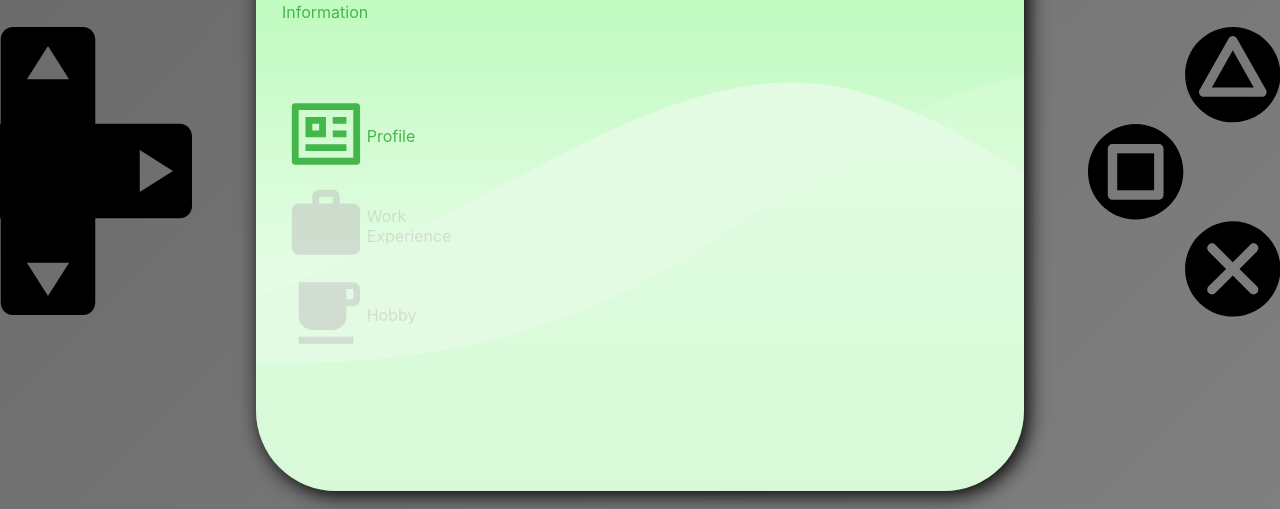
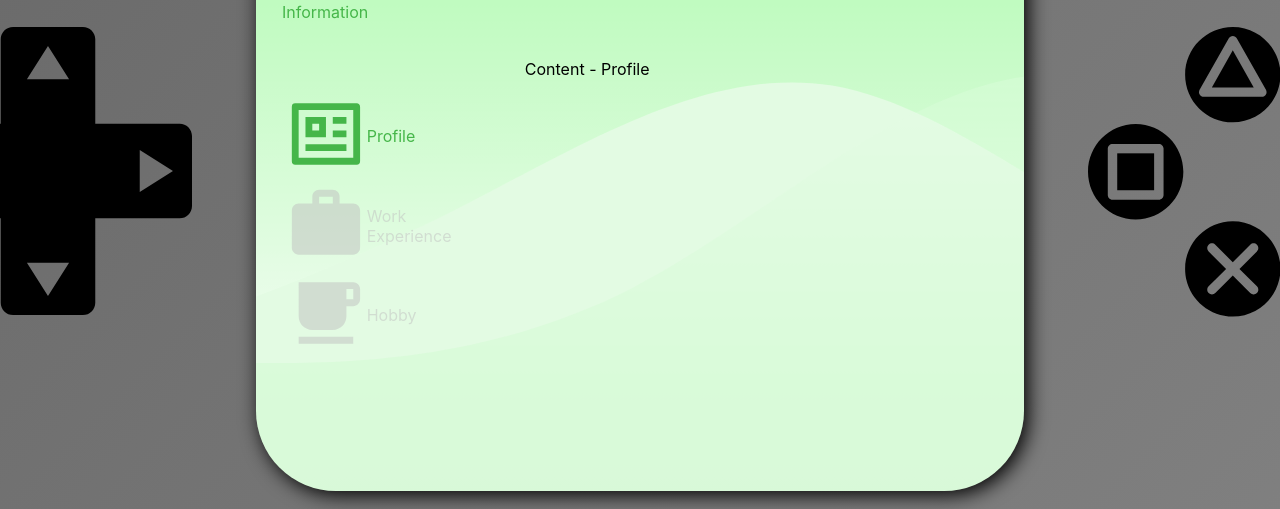
Before and after one commit to linnefromice/portfolio_practice, a React (Create React App) app in the folder react_one/: page / in a window 1280 px wide. Shown: the part 229-738 px from the top of the page. Built offline with nearby package versions, Linux system fonts and the light colour scheme.

Commit message:
modify layout - add content part (each factor is dummy)

```diff
--- a/react_one/src/component/content.js
+++ b/react_one/src/component/content.js
@@ -97,16 +97,19 @@ const key_sub_profile = "key_sub_profile";
 const sub_profile = {
   icon: <RiProfileLine size="100%"/>,
   name: "Profile",
+  content: <div>Content - Profile</div>,
 };
 const key_sub_work_experience = "key_sub_work_experience";
 const sub_work_experience = {
   icon: <MdWork size="100%"/>,
   name: "Work Experience",
+  content: <div>Content - Work Experience</div>,
 };
 const key_sub_hobby = "key_sub_hobby";
 const sub_hobby = {
   icon: <MdFreeBreakfast size="100%"/>,
   name: "Hobby",
+  content: <div>Content - Hobby</div>,
 };
 const accountMenuList = {
   key_sub_profile: sub_profile,
@@ -118,21 +121,25 @@ const key_study_record_app = "key_study_record_app";
 const study_record_app = {
   icon: <RiFlutterLine size="75%"/>,
   name: "study_record_app",
+  content: <div>Content - study_record_app</div>,
 };
 const key_ff_quiz_app = "key_ff_quiz_app";
 const ff_quiz_app = {
   icon: <RiFlutterLine size="75%"/>,
   name: "ff_quiz_app",
+  content: <div>Content - ff_quiz_app</div>,
 };
 const key_marvel_data_app = "key_marvel_data_app";
 const marvel_data_app = {
   icon: <RiFlutterLine size="75%"/>,
   name: "marvel_data_app",
+  content: <div>Content - marvel_data_app</div>,
 };
 const key_vuetify_news_app = "key_vuetify_news_app";
 const vuetify_news_app = {
   icon: <RiVuejsLine size="75%"/>,
   name: "vuetify_news_app",
+  content: <div>Content - vuetify_news_app</div>,
 };
 const productMenuList = {
   key_study_record_app: study_record_app,
@@ -145,10 +152,21 @@ const key_link_github = "key_link_github";
 const link_github = {
   icon: <FaGithub size="100%"/>,
   name: "Github",
+  content: <div>Content - Github</div>,
 }
 const linkMenuList = {
   key_link_github: link_github,
 };
+const subMenuList = {
+  key_sub_profile: sub_profile,
+  key_sub_work_experience: sub_work_experience,
+  key_sub_hobby: sub_hobby,
+  key_study_record_app: study_record_app,
+  key_ff_quiz_app: ff_quiz_app,
+  key_marvel_data_app: marvel_data_app,
+  key_vuetify_news_app: vuetify_news_app,
+  key_link_github: link_github,
+}
 
 const key_main_account_information = "key_main_account_information";
 const main_account_information = {
@@ -227,6 +245,9 @@ const Content = () => {
           })
         }
       </div>
+      <div className="wrapperContent">
+        {subMenuList[focusedSubMenuKey].content}
+      </div>
     </div>
   )
 }
--- a/react_one/src/component/content.scss
+++ b/react_one/src/component/content.scss
@@ -37,3 +37,11 @@
   justify-content: center;
   align-items: center;
 }
+.wrapperContent {
+  position: absolute;
+  top: 25vh;
+  left: 20vw;
+  margin: 1vh 1vw;
+  height: 50vh;
+  width: 38vw;
+}
```
